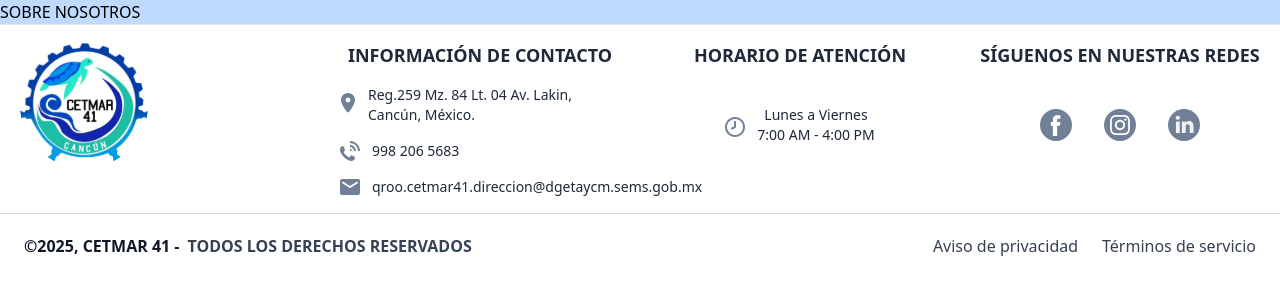
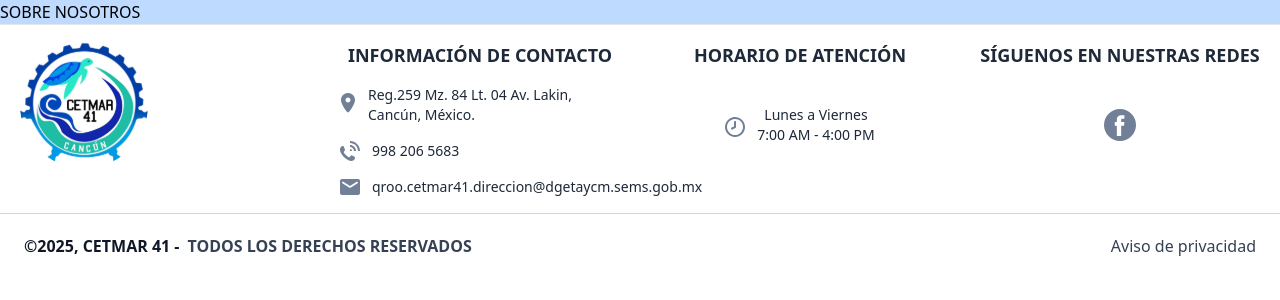
Before and after one commit to WilliansAS/cetmar_frontend, a Vue app: page /nosotros in a window 1280 px wide. Shown: the top 300 px of the page. Built offline with nearby package versions, Linux system fonts and the light colour scheme.

Commit message:
style(footer):Correcciones menores para el footer

```diff
--- a/src/components/layouts/Footer.vue
+++ b/src/components/layouts/Footer.vue
@@ -72,20 +72,6 @@
               class="w-8 h-8 hover:opacity-80 transition"
             />
           </a>
-          <a href="#">
-            <img
-              :src="InstagramIcon"
-              alt="Instagram"
-              class="w-8 h-8 hover:opacity-80 transition"
-            />
-          </a>
-          <a href="#">
-            <img
-              :src="LinkedinIcon"
-              alt="LinkedIn"
-              class="w-8 h-8 hover:opacity-80 transition"
-            />
-          </a>
         </div>
       </div>
     </div>
@@ -95,16 +81,16 @@
       class="border-t border-gray-300 text-center py-5 text-base flex flex-col md:flex-row justify-between items-center max-w-7xl mx-auto px-6"
     >
       <div class="flex flex-col md:flex-row items-center gap-2">
-        <p class="font-semibold text-gray-900 ">©2025, CETMAR 41 -</p>
+        <p class="font-semibold text-gray-900">©2025, CETMAR 41 -</p>
         <p class="font-semibold text-gray-700">TODOS LOS DERECHOS RESERVADOS</p>
       </div>
 
       <div class="flex gap-6 mt-4 md:mt-0">
-        <a href="#" class="font-medium text-gray-700 hover:text-blue-600 hover:underline transition-colors duration-200">
+        <a
+          href="#"
+          class="font-medium text-gray-700 hover:text-blue-600 hover:underline transition-colors duration-200"
+        >
           Aviso de privacidad
-        </a>
-        <a href="#" class="font-medium text-gray-700 hover:text-blue-600 hover:underline transition-colors duration-200">
-          Términos de servicio
         </a>
       </div>
     </div>
```
Also changed, not shown: public/images/Nosotros.svg (added).
